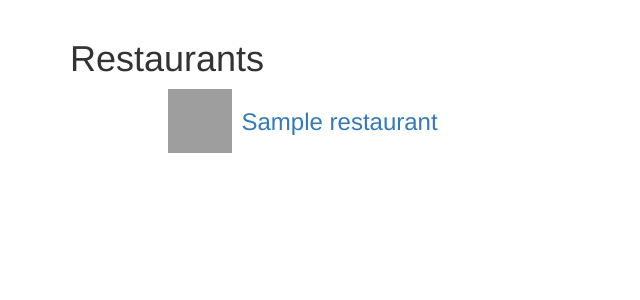
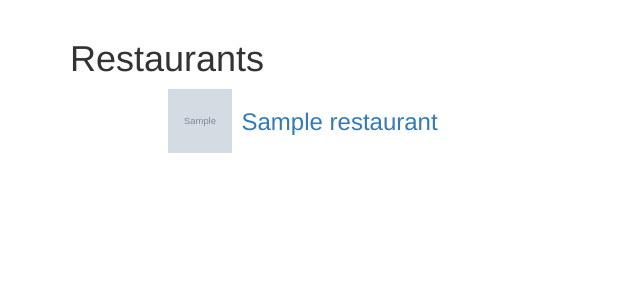
Before and after one commit to iraquitan/udacity-fsnd-restaurant-menu, a Flask app: template restaurant_menu/templates/publicrestaurants.html in a window 1280 px wide. Shown: the part 51-351 px from the top of the page, without its empty margins (0-640 px from the left). Run offline with Flask 2, Linux system fonts and the light colour scheme; the template is opened without the code that fills it: most values are stand-ins (such as "Sample title", 1, 10 or a date in 2020); grey boxes marked "Sample" are stand-in pictures; some libraries are stand-ins or nearby versions; grey boxes are pictures that could not be loaded.

Commit message:
style: update style

```diff
--- a/restaurant_menu/templates/publicrestaurants.html
+++ b/restaurant_menu/templates/publicrestaurants.html
@@ -16,14 +16,20 @@
   {% endwith %}
   <h1>Restaurants</h1>
   <div class="row">
-        <div class="col-lg-1"></div>
-        <div class="col-lg-10">
+    <div class="col-lg-1 col-md-1"></div>
+    <div class="col-lg-10 col-md-10">
       {% for restaurant in restaurants %}
         <div class="media">
           <div class="media-left">
+            {% if restaurant.user.picture %}
               <a href="{{url_for('restaurant_menu', restaurant_id=restaurant.id)}}">
-                        <img height="64" width="64" class="media-object" src="http://www.lacartes.com/images/no_image_placeholder.png" alt="{{restaurant.name}}">
+                <img height="64" width="64" class="media-object" src="{{ restaurant.user.picture }}" alt="{{ restaurant.name }}">
               </a>
+            {% else %}
+              <a href="{{url_for('restaurant_menu', restaurant_id=restaurant.id)}}">
+                <img height="64" width="64" class="media-object" src="http://www.lacartes.com/images/no_image_placeholder.png" alt="{{ restaurant.name }}">
+              </a>
+            {% endif %}
           </div>
           <div class="media-body">
             <a href = "{{url_for('restaurant_menu', restaurant_id=restaurant.id)}}">
@@ -33,6 +39,6 @@
         </div>
       {% endfor %}
     </div>
-        <div class="col-lg-1"></div>
+    <div class="col-lg-1 col-md-1"></div>
   </div>
 {% endblock %}
```
Lines whose indentation alone changed are shown as unchanged.
